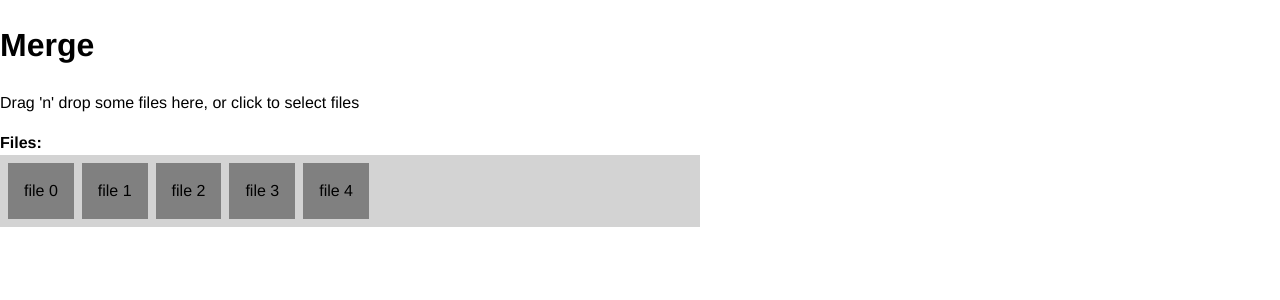
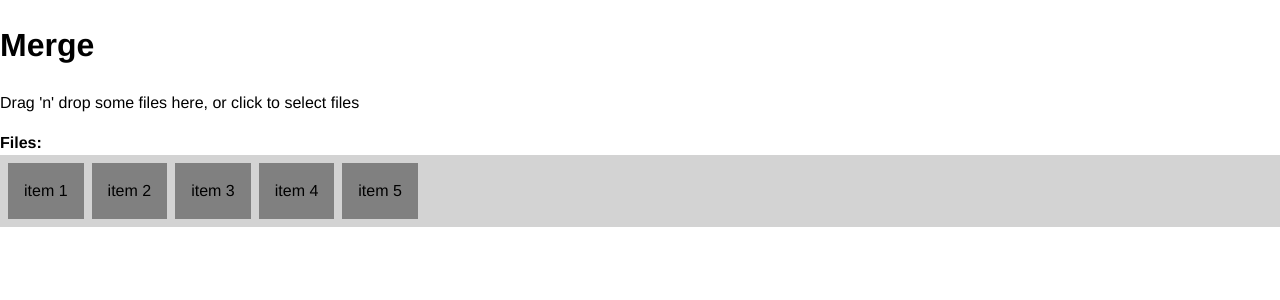
Before and after one commit to PDFcraft/pdfcraft-frontend, a React (Create React App) app: page /merge in a window 1280 px wide. Shown: the top 300 px of the page. Built offline with nearby package versions, Linux system fonts and the light colour scheme.

Commit message:
Refactor: DragItem to functional component

```diff
--- a/src/component/DragItem.js
+++ b/src/component/DragItem.js
@@ -1,11 +1,5 @@
-import React, { Component } from 'react';
-import { DragDropContext, Droppable, Draggable } from 'react-beautiful-dnd';
-
-const getItems = count =>
-    Array.from({ length: count }, (v, k) => k).map(k => ({
-        id: `file-${k}`,
-        content: `file ${k}`,
-    }));
+import React, { useState } from "react";
+import { DragDropContext, Droppable, Draggable } from "react-beautiful-dnd";
 
 // a little function to help us with reordering the result
 const reorder = (list, startIndex, endIndex) => {
@@ -20,65 +14,70 @@ const grid = 8;
 
 const getItemStyle = (isDragging, draggableStyle) => ({
     // some basic styles to make the items look a bit nicer
-    userSelect: 'none',
+    userSelect: "none",
     padding: grid * 2,
     margin: `0 ${grid}px 0 0`,
 
     // change background colour if dragging
-    background: isDragging ? 'lightgreen' : 'grey',
+    background: isDragging ? "lightgreen" : "grey",
 
     // styles we need to apply on draggables
-    ...draggableStyle,
+    ...draggableStyle
 });
 
-const getListStyle = isDraggingOver => ({
-    background: isDraggingOver ? 'lightblue' : 'lightgrey',
-    display: 'flex',
+const getListStyle = (isDraggingOver) => ({
+    background: isDraggingOver ? "lightblue" : "lightgrey",
+    display: "flex",
     padding: grid,
-    overflow: 'auto',
-    width: "700px",
+    overflow: "auto"
 });
 
-class DragItem extends Component {
-    constructor(props) {
-        super(props);
-        this.state = {
-            items: getItems(5)
-        };
-        this.onDragEnd = this.onDragEnd.bind(this);
+const DragItem = () => {
+    const [items, setItems] = useState([
+        {
+            id: "item-1",
+            content: "item 1"
+        },
+        {
+            id: "item-2",
+            content: "item 2"
+        },
+        {
+            id: "item-3",
+            content: "item 3"
+        },
+        {
+            id: "item-4",
+            content: "item 4"
+        },
+        {
+            id: "item-5",
+            content: "item 5"
         }
+    ]);
 
-    onDragEnd(result) {
-        // dropped outside the list
-        if (!result.destination) {
-            return;
-        }
-
-        const items = reorder(
-            this.state.items,
+    const onDragEnd = (result) => {
+        if (result.destination) {
+            const newItems = reorder(
+                items,
                 result.source.index,
                 result.destination.index
             );
 
-        this.setState({
-            items
-        });
+            setItems(newItems);
         }
+    };
 
-    // Normally you would want to split things out into separate components.
-    // But in this example everything is just done in one place for simplicity
-    render() {
     return (
-            <div style={{ overflow: "scroll", height: 200 }}>
-                <DragDropContext onDragEnd={this.onDragEnd}>
+        <DragDropContext onDragEnd={onDragEnd}>
             <Droppable droppableId="droppable" direction="horizontal">
                 {(provided, snapshot) => (
                     <div
                         ref={provided.innerRef}
-                                style={getListStyle(snapshot.isDraggingOver, this.state.items.length)}
+                        style={getListStyle(snapshot.isDraggingOver)}
                         {...provided.droppableProps}
                     >
-                                {this.state.items.map((item, index) => (
+                        {items.map((item, index) => (
                             <Draggable key={item.id} draggableId={item.id} index={index}>
                                 {(provided, snapshot) => (
                                     <div
@@ -100,8 +99,7 @@ class DragItem extends Component {
                 )}
             </Droppable>
         </DragDropContext>
-            </div>
     );
-    }
-}
+};
+
 export default DragItem;
```
Lines whose indentation alone changed are shown as unchanged.
